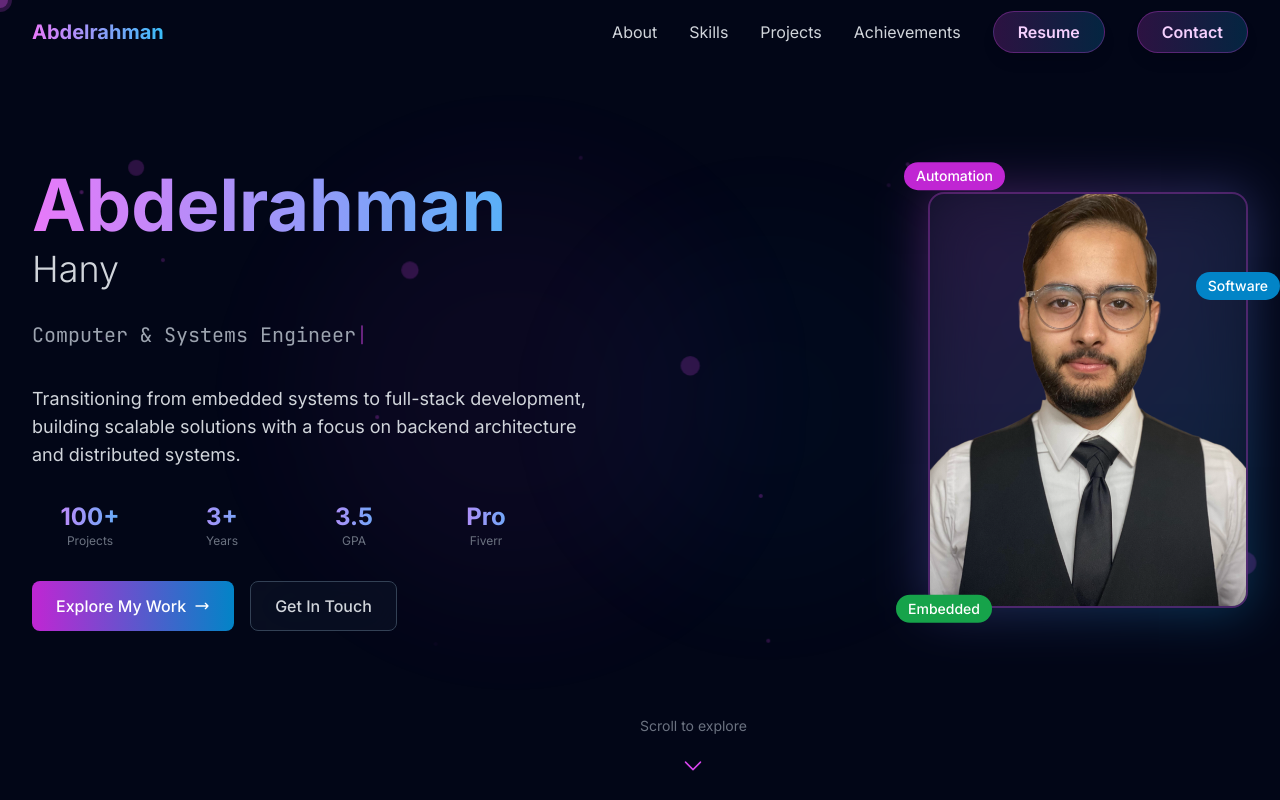
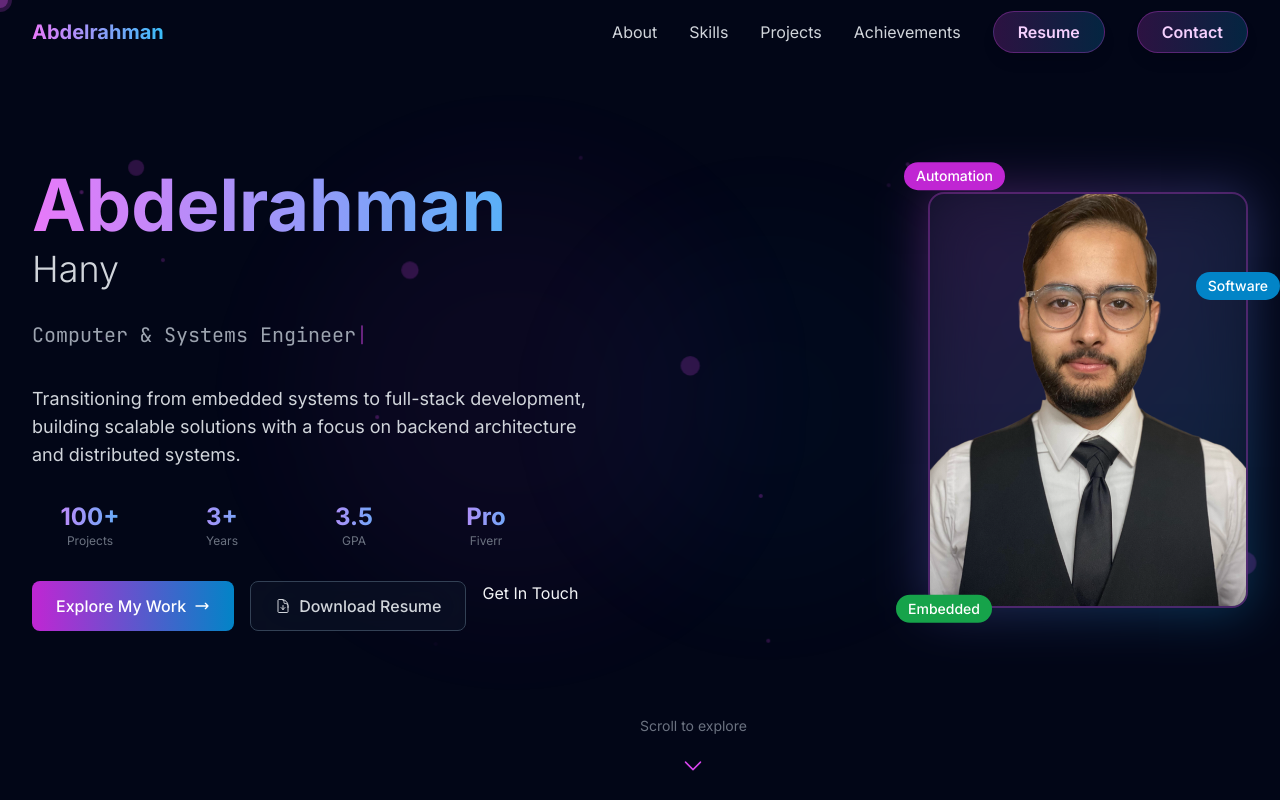
Before and after one commit to DopeBiscuit/Portfolio, a React (Vite) app: page / in a window 1280 px wide. Shown: the top 800 px of the page. Built offline with nearby package versions, Linux system fonts and the light colour scheme.

Commit message:
Hero v3.0

```diff
--- a/src/components/Hero.jsx
+++ b/src/components/Hero.jsx
@@ -1,6 +1,6 @@
 import React, { useState, useEffect } from 'react';
 import { motion } from 'framer-motion';
-import { ChevronDownIcon } from '@heroicons/react/24/outline';
+import { ChevronDownIcon, DocumentArrowDownIcon } from '@heroicons/react/24/outline';
 
 const Hero = () => {
   const [typedText, setTypedText] = useState('');
@@ -47,6 +47,16 @@ const Hero = () => {
       opacity: 1,
       transition: { duration: 0.8, ease: "easeOut" }
     }
+  };
+
+  const handleResumeDownload = () => {
+    // Create a download link for the resume
+    const link = document.createElement('a');
+    link.href = '/resume/Abdelrahman_Hany_Resume.pdf'; // Add your resume PDF to public/resume/
+    link.download = 'Abdelrahman_Hany_Resume.pdf';
+    document.body.appendChild(link);
+    link.click();
+    document.body.removeChild(link);
   };
 
   return (
@@ -116,7 +126,7 @@ const Hero = () => {
               and distributed systems.
             </motion.p>
 
-            {/* Quick Stats - Updated with 4+ years */}
+            {/* Quick Stats */}
             <motion.div
               variants={itemVariants}
               className="grid grid-cols-4 gap-4 max-w-lg"
@@ -139,7 +149,7 @@ const Hero = () => {
               </div>
             </motion.div>
 
-            {/* CTA Buttons */}
+            {/* CTA Buttons - Updated with Resume Button */}
             <motion.div
               variants={itemVariants}
               className="flex flex-col sm:flex-row gap-4"
@@ -156,11 +166,21 @@ const Hero = () => {
                 </svg>
               </motion.a>
 
+              <motion.button
+                onClick={handleResumeDownload}
+                whileHover={{ scale: 1.05 }}
+                whileTap={{ scale: 0.95 }}
+                className="btn-secondary inline-flex items-center gap-2 justify-center sm:justify-start"
+              >
+                <DocumentArrowDownIcon className="w-4 h-4" />
+                Download Resume
+              </motion.button>
+
               <motion.a
                 href="#contact"
                 whileHover={{ scale: 1.05 }}
                 whileTap={{ scale: 0.95 }}
-                className="btn-secondary justify-center sm:justify-start"
+                className="btn-outline justify-center sm:justify-start"
               >
                 Get In Touch
               </motion.a>
@@ -189,7 +209,7 @@ const Hero = () => {
                 className="absolute inset-0 bg-gradient-to-br from-accent-500/30 to-primary-500/30 rounded-2xl blur-xl"
               />
 
-              {/* Photo container - Fixed dimensions for 600x800 portrait */}
+              {/* Photo container */}
               <motion.div
                 whileHover={{ scale: 1.02 }}
                 className="relative w-72 h-96 md:w-80 md:h-[26rem] rounded-2xl overflow-hidden glass-effect border-2 border-accent-500/30"
@@ -204,7 +224,7 @@ const Hero = () => {
                 <div className="absolute inset-0 bg-gradient-to-t from-dark-950/20 via-transparent to-transparent" />
               </motion.div>
 
-              {/* Floating tech badges around photo - Updated terms */}
+              {/* Floating tech badges around photo */}
               <motion.div
                 animate={{ y: [0, -10, 0] }}
                 transition={{ duration: 3, repeat: Infinity }}
@@ -232,7 +252,7 @@ const Hero = () => {
           </motion.div>
         </div>
 
-        {/* Scroll indicator - moved to bottom center */}
+        {/* Scroll indicator */}
         <motion.div
           initial={{ opacity: 0, y: 20 }}
           animate={{ opacity: 1, y: 0 }}
```
